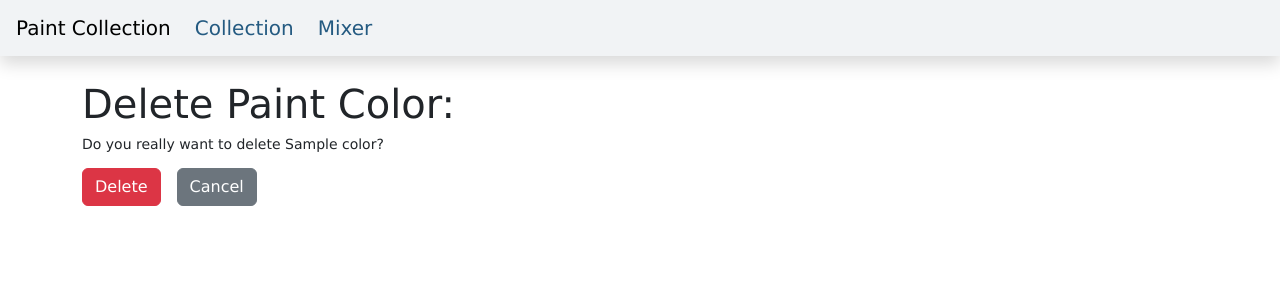
After one commit to Naton-Cai/fullstack_dev_project, a Node server app: page /paints/600000000000000000000001/delete in a window 1280 px wide. The commit adds this page. Shown: the top 300 px of the page. Run offline with Node 20, Linux system fonts and the light colour scheme; tables that the repository leaves empty hold one stand-in row (values such as "Sample post"); some libraries are stand-ins or nearby versions.

Commit message:
feat: add delete paint route to collection view

```diff
--- a/controllers/paintController.js
+++ b/controllers/paintController.js
@@ -178,6 +178,6 @@ exports.paint_delete_post = async (req, res) => {
   }
 
   // Delete object and redirect to the collection.
-  await Paint.findByIdAndDelete(req.body.paintid);
+  await Paint.findByIdAndDelete(req.params.id);
   res.redirect('/');
 };
--- a/routes/index.js
+++ b/routes/index.js
@@ -7,4 +7,8 @@ const router = express.Router();
 // eslint-disable-next-line no-unused-vars
 router.get('/', paintController.paint_list);
 
+router.get('/paints/:id/delete', paintController.paint_delete_get);
+
+router.post('/paints/:id/delete', paintController.paint_delete_post);
+
 module.exports = router;
--- /dev/null
+++ b/views/paint_delete.pug
@@ -0,0 +1,14 @@
+extends layout
+
+block content
+    section.py-4(aria-label='Paint Deletion')
+
+        h1 #{title}:
+
+        p Do you really want to delete #{paint.name}?
+
+        div.d-flex.gap-3.mb-4
+            form(action= ('/paints/'+paint._id+'/delete') method='POST')
+                button.btn.btn-danger(type='submit') Delete
+
+            a.btn.btn-secondary(href='/') Cancel
```
Also changed, not shown: views/collection.pug (+5 -4 lines).
